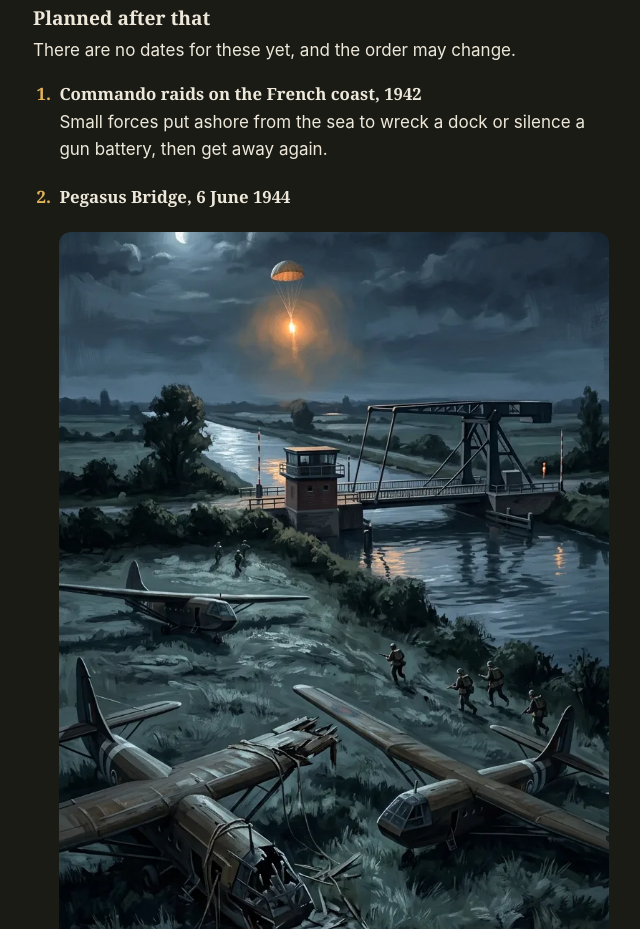
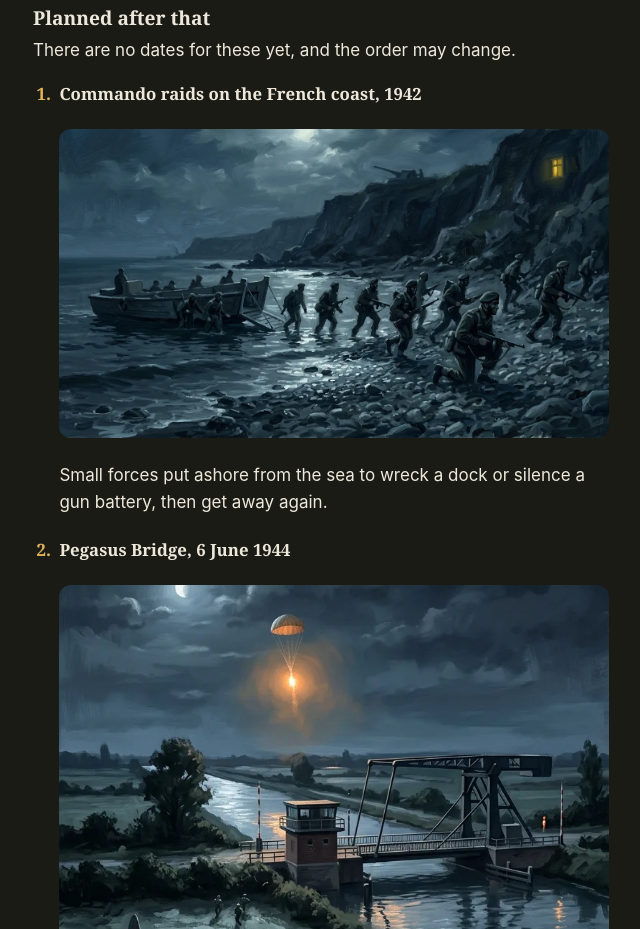
Before and after one commit to steelesean/long-bloody-road, a plain HTML site: page roadmap.html in a window 1280 px wide. Shown: the part 1180-2109 px from the top of the page, without its empty margins (319-959 px from the left). Drawn offline with Linux system fonts and the light colour scheme.

Commit message:
Commando raid painting in its roadmap entry
Co-Authored-By: Claude Opus 5.5 <noreply@anthropic.com>
Claude-Session: https://claude.ai/code/session_01SkUoxuQ3mEgcG4NgwrAhk9

```diff
--- a/roadmap.html
+++ b/roadmap.html
@@ -26,6 +26,7 @@
   <ol class="plans">
     <li>
       <h3>Commando raids on the French coast, 1942</h3>
+      <img class="art wide" src="art/commando-raid.webp" width="1408" height="768" loading="lazy" alt="Painting of British commandos in woollen caps wading ashore from a small landing craft at night, moving up a rocky beach below cliffs with a gun on top.">
       <p>Small forces put ashore from the sea to wreck a dock or silence a gun battery, then get away again.</p>
     </li>
     <li>
```
Also changed, not shown: art/commando-raid.webp (added).
